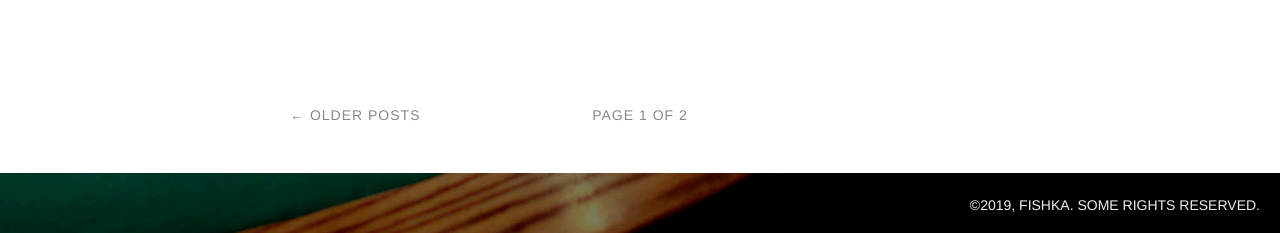
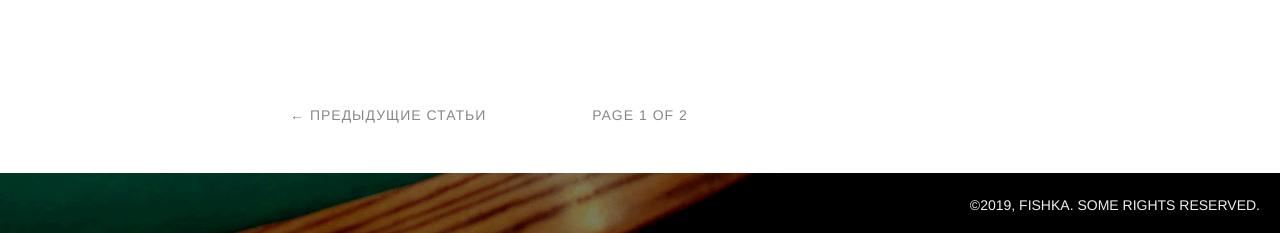
Before and after one commit to keepcalminblog/keepcalminblog.github.io, a Jekyll site: the page built from index.html, in a window 1280 px wide and 900 px high, scrolled down 3262 px. Shown: the part 667-900 px from the top of the window. Built offline with Jekyll 4.4.1, drawn with Linux system fonts in a browser that asks for light colours; Markdown is read by kramdown in place of the engine named in the settings; the list of posts is cut into pages by our own code.

Commit message:
Update index.html

```diff
--- a/index.html
+++ b/index.html
@@ -23,14 +23,14 @@
 </div>
 <nav class="pagination" role="navigation">
 	{% if paginator.next_page %}
-		<a class="newer-posts" href="/page{{paginator.next_page}}">&larr; Older posts</a>
+		<a class="newer-posts" href="/page{{paginator.next_page}}">&larr; Предыдущие статьи</a>
 	{% endif %}
 	<span class="page-number">Page {{ paginator.page }} of {{ paginator.total_pages }}</span>
 	{% if paginator.previous_page %}
 		{% if paginator.page == 2 %}
-			<a class="older-posts" href="/">Newer posts &rarr;</a>
+			<a class="older-posts" href="/">Новые статьи &rarr;</a>
 		{% else %}
-			<a class="older-posts" href="/{{paginator.previous_page}}">Newer posts &rarr;</a>
+			<a class="older-posts" href="/{{paginator.previous_page}}">Новые статьи &rarr;</a>
 		{% endif %}
 	{% endif %}
 </nav>
```
